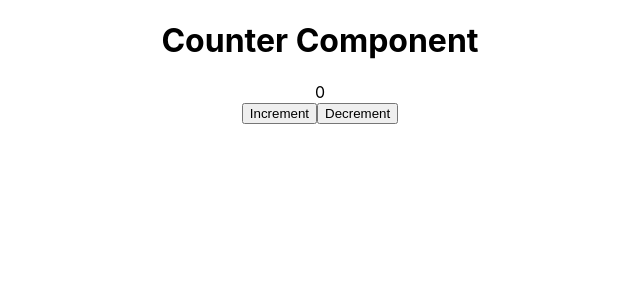
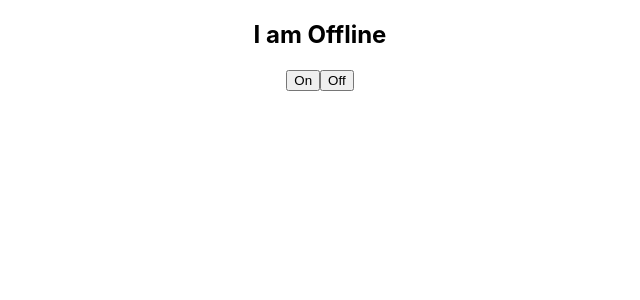
Before and after one commit to SumitDongare/react-practice, a React (Create React App) app: page / in a window 1280 px wide. Shown: the top 300 px of the page, without its empty margins (320-960 px from the left). Built offline with nearby package versions, Linux system fonts and the light colour scheme.

Commit message:
flagComponent is done with screenshot

```diff
--- a/src/App.js
+++ b/src/App.js
@@ -1,15 +1,19 @@
 
 import './App.css';
 import Counter from './counter/Counter';
+import Flag from './flag/Flag';
 
 function App() {
 
    const onCallback = (count)=>{
      console.log('Data from Child: ', count)
    }
+
+
   return (
     <div className="App">
-      <Counter counterName ="Counter Component" onCountChange = {onCallback} ></Counter>
+      {/* <Counter counterName ="Counter Component" onCountChange = {onCallback} ></Counter> */}
+      <Flag></Flag>
     </div>
   );
 }
--- /dev/null
+++ b/src/flag/Flag.js
@@ -0,0 +1,32 @@
+import React, { useState } from 'react'
+
+export default function Flag() {
+    const [isOnline, setIsOnline] = useState(false)
+
+    const on = ()=>{
+        setIsOnline(true)
+
+        console.log(isOnline)
+    }
+
+    const off = ()=>{
+        setIsOnline(false)
+        console.log(isOnline)
+    }
+
+
+
+    const getButton = (handler, buttonName)=>{
+        return <button onClick={handler}>{buttonName}</button>
+    }
+
+  return (
+    <div>
+        {isOnline ? <h2>I am Online</h2> : <h2>I am Offline</h2>}
+
+     {getButton(on, "On")}
+     {getButton(off, "Off")}
+
+    </div>
+  )
+}
```
Also changed, not shown: screenshots/flagComponent.png (added).
